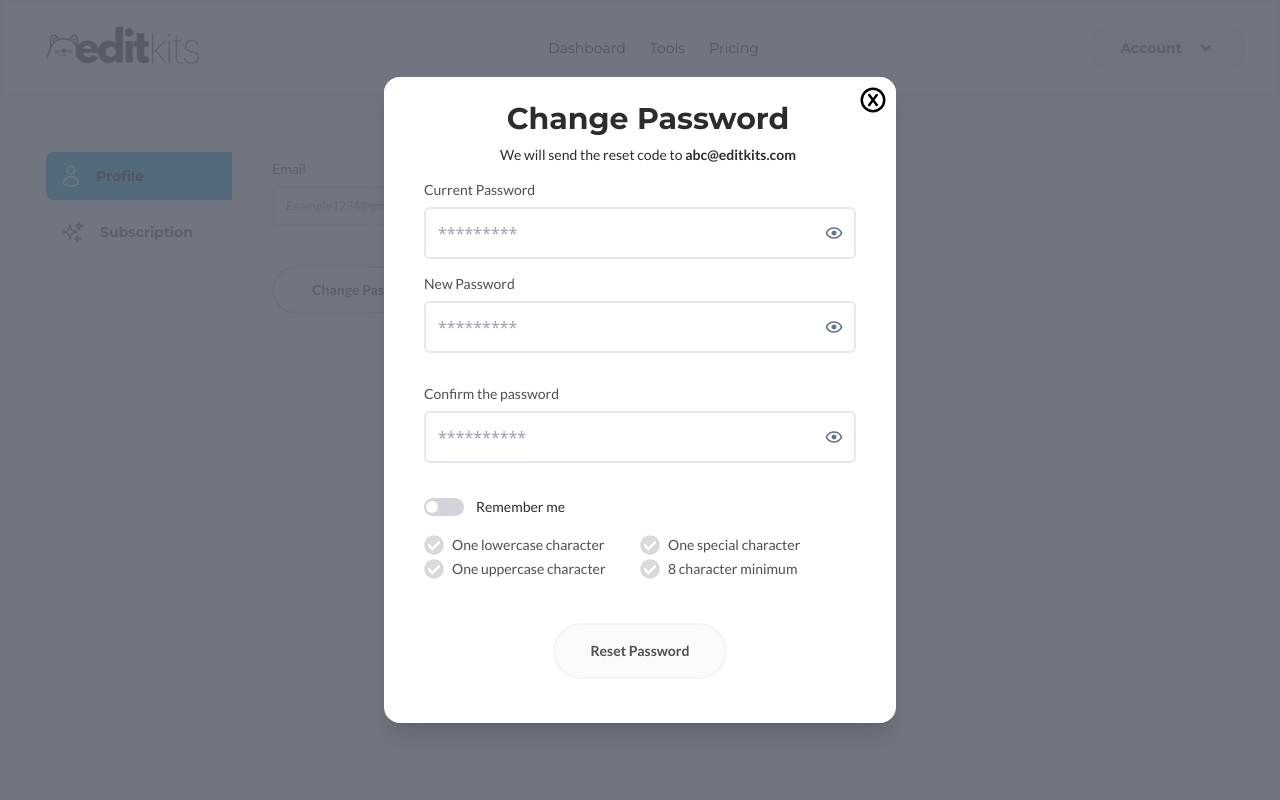
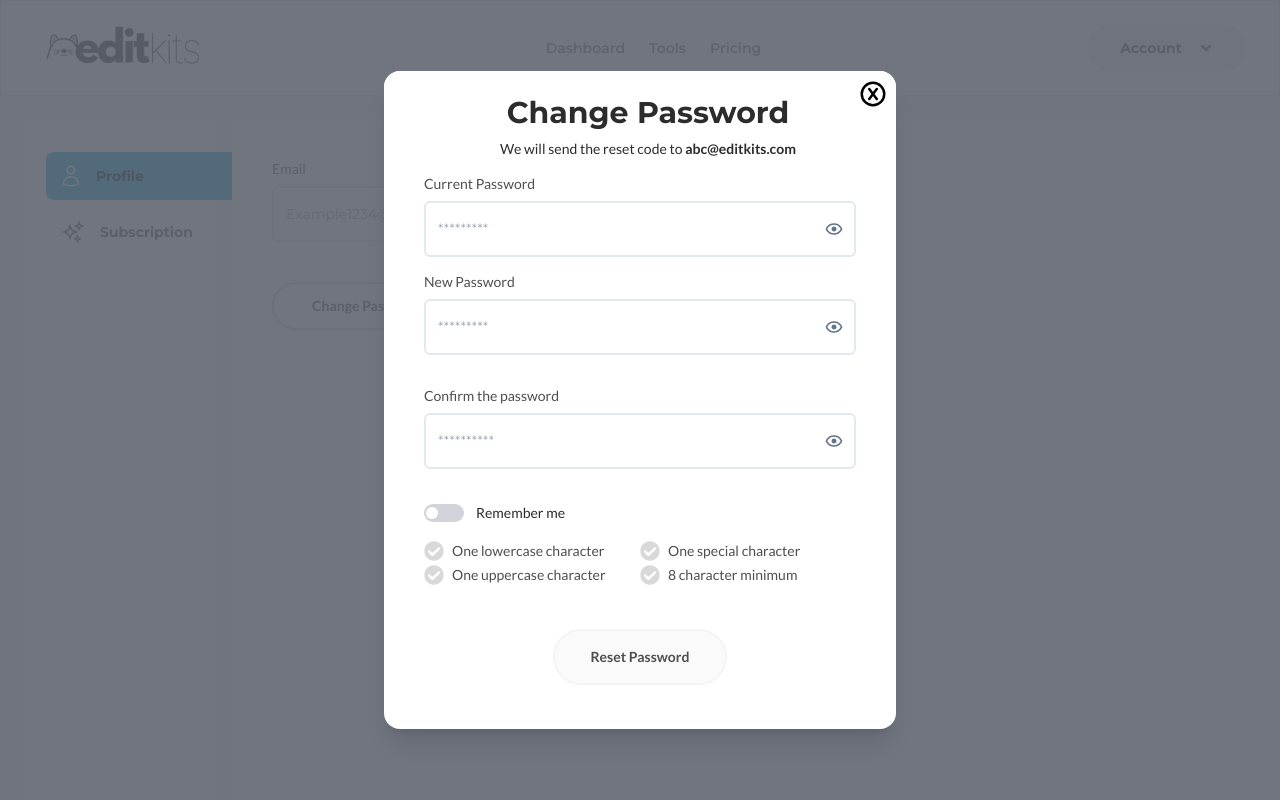
Before and after one commit to Gelodev04/editkits-v2, a Next.js app: page /account in a window 1280 px wide. Both pictures are taken after a click on the button "Change Password". Shown: the top 800 px of the page. Built offline with nearby package versions, Linux system fonts and the light colour scheme.

Commit message:
fix: fix input sizes (#50)

```diff
--- a/components/Header/index.tsx
+++ b/components/Header/index.tsx
@@ -14,6 +14,7 @@ import User from '@/assets/img/icons/user.svg'
 import Subscription from '@/assets/img/icons/subscription.svg'
 import Logout from '@/assets/img/icons/logout.svg'
 import {Divider} from "@mui/material";
+import Typography from "@/components/Typography";
 
 export default function Header() {
   const [type, setType] = useState("");
@@ -39,14 +40,14 @@ export default function Header() {
       <div className="flex space-x-6 justify-center items-center">
         {(router.pathname === "/dashboard" || router.pathname === "/account" || router.pathname === "/resize" || router.pathname === "/account" || router.pathname === "/trim") && (
           <Link href="/dashboard">
-            <Button bold={router.pathname === "/dashboard"} label="Dashboard" variant="primary"/>
+            <Typography label="Dashboard" variant="link" bold={router.pathname === "/dashboard"} />
           </Link>
         )}
         <Link href="/tools">
-          <Button bold={router.pathname === "/tools"} label="Tools" variant="primary"/>
+          <Typography label="Tools" variant="link" bold={router.pathname === "/tools"} />
         </Link>
         <Link href="/pricing">
-          <Button bold={router.pathname === "/pricing"} label="Pricing" variant="primary"/>
+          <Typography label="Pricing" variant="link" bold={router.pathname === "/pricing"} />
         </Link>
       </div>
       <div className="flex gap-[11px] justify-center items-center">
--- a/components/Input/index.tsx
+++ b/components/Input/index.tsx
@@ -20,7 +20,7 @@ export default function Input(props: InputProps) {
     <input
       disabled={props.disabled}
       //@ts-ignore
-      className={`w-full border border-solid border-2 ${(props?.error && props?.email?.length > 0) || props.error && props?.code?.length > 0 ? "border-red-300" : "border-slate-200"} p-3 rounded-md outline-none text-[#2c2c2c] ${props.disabled && "bg-[#E0E0E0A6] "} ${props.variant === "t2" ? "max-h-10 font-lato font-bold text-sm" : "max-h-10 font-lato font-bold text-xs"}`}
+      className={`w-full border border-solid border-2 ${(props?.error && props?.email?.length > 0) || props.error && props?.code?.length > 0 ? "border-red-300" : "border-slate-200"} px-3 py-4 rounded-md outline-none text-[#2c2c2c] ${props.disabled && "bg-[#E0E0E0A6] "} ${props.variant === "t2" ? "max-h-10 font-lato font-bold text-sm" : "font-normal font-bold text-sm"}`}
       placeholder={props.placeholder}
       type={props.type || "text"}
       onChange={props.onChange}
--- a/components/PasswordInput/index.tsx
+++ b/components/PasswordInput/index.tsx
@@ -19,7 +19,7 @@ export default function PasswordInput(props: InputProps) {
       <div className="relative w-full">
           <input
             //@ts-ignore
-            className={`w-full border border-solid border-2 ${props?.error && props?.password?.length > 0 ? "border-red-300" : "border-slate-200"} p-3 rounded-md outline-none text-[#2c2c2c] pr-10`}
+            className={`font-lato text-sm w-full border border-solid border-2 ${props?.error && props?.password?.length > 0 ? "border-red-300" : "border-slate-200"} px-3 py-4 rounded-md outline-none text-[#2c2c2c] pr-10`}
             placeholder={props.placeholder}
             type={showPassword ? "text" : "password"}
             onChange={props.onChange}
--- a/components/Typography/index.tsx
+++ b/components/Typography/index.tsx
@@ -57,6 +57,8 @@ function TypographyStyle(props: TypographyProps) {
       return props.status === "Failed" ? "text-[#d80027]" : props.status === "Progress" ? "text-[#ff9407]" : "text-[#0f930f]";
     case "card-label":
       return `font-lato font-normal text-sm text-[#262628] ${props.center && "text-center"}`;
+    case "link":
+      return `font-montserrat text-sm leading-[24px] text-[#737373] ${props.bold ? "font-bold" : "font-semibold"} ${props.center && 'text-center'}`
     default:
       return `${props.className} text-sm ${props.center && "text-center"} text-[#2c2c2c]`;
 
--- a/components/modals/Auth/Login.tsx
+++ b/components/modals/Auth/Login.tsx
@@ -39,7 +39,7 @@ export default function Login(
           </div>
         </div>
       </div>
-      <div className="px-10">
+      <div className="px-[50.5px]">
         <TextField
           onChange={(e) => {
             setEmail(e.target.value);
@@ -47,7 +47,8 @@ export default function Login(
           }}
           error={!isEmailValid}
           email={email}
-          label="Email" placeholder="Your email"
+          label="Email"
+          placeholder="Your email"
         />
         <div className="py-4">
           <TextField
--- a/tailwind.config.ts
+++ b/tailwind.config.ts
@@ -5,6 +5,9 @@ const config: Config = {
     "./pages/**/*.{js,ts,jsx,tsx,mdx}",
     "./components/**/*.{js,ts,jsx,tsx,mdx}",
     "./app/**/*.{js,ts,jsx,tsx,mdx}",
+  ],
+  safeList: [
+    'text-[48px]',
   ],
   theme: {
     extend: {
```
